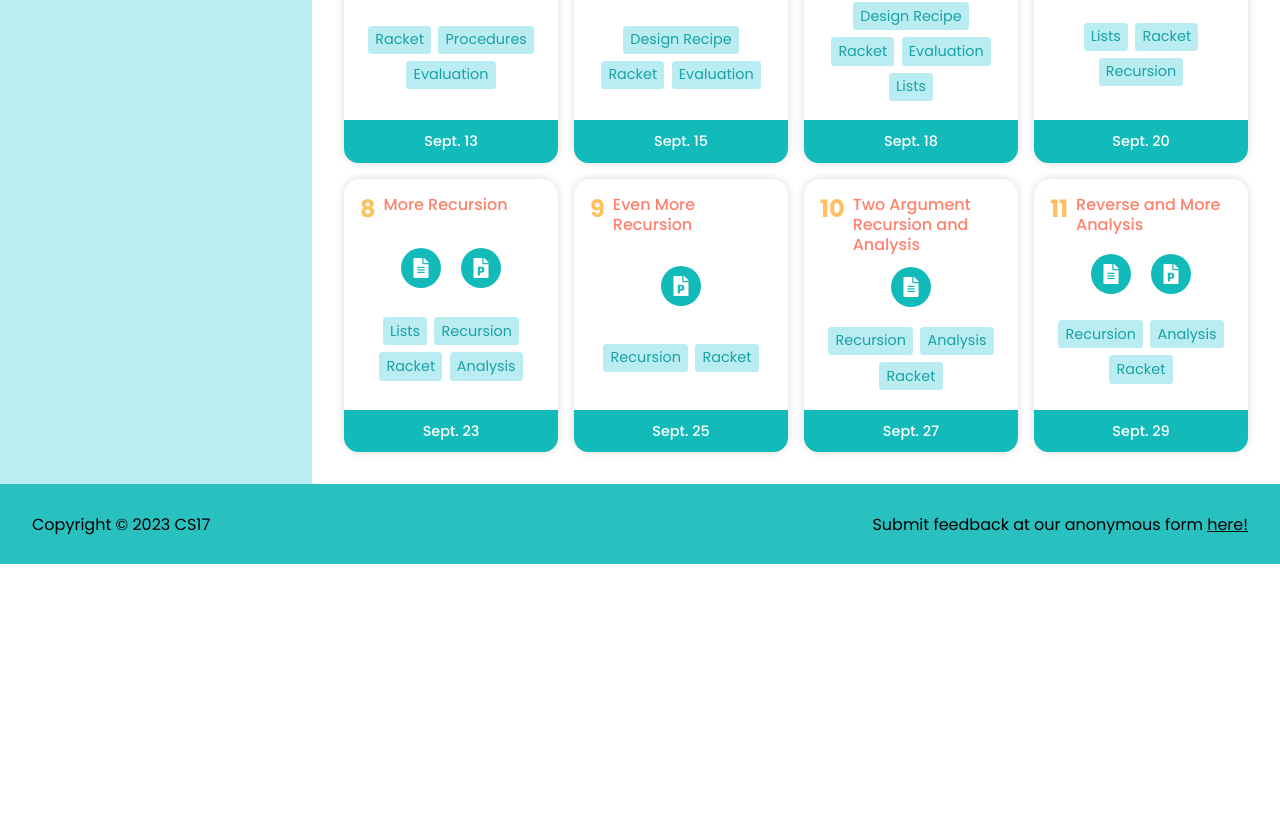
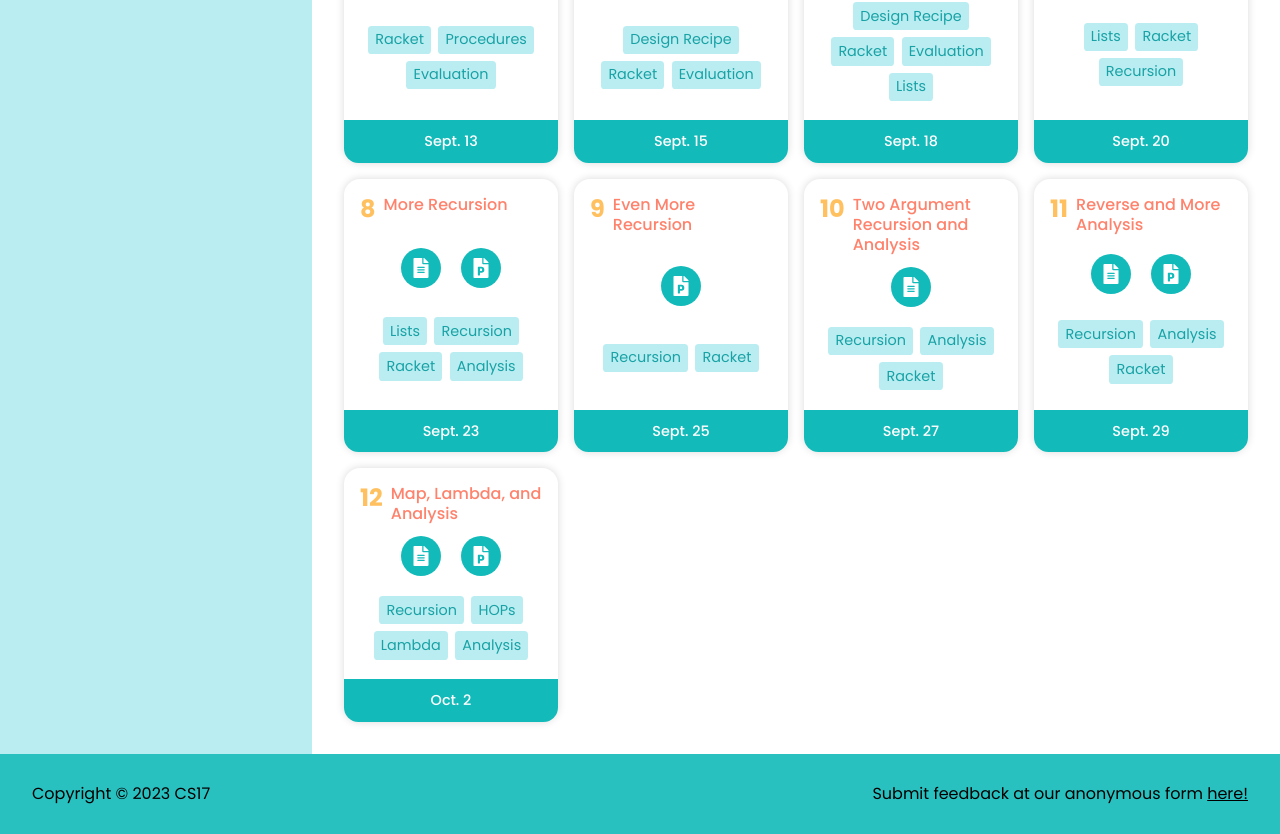
Before and after one commit to cs17-fall2023/cs17-fall2023.github.io, a React (Create React App) app: page /classes in a window 1280 px wide. Shown: the part 523-1357 px from the top of the page. Before the commit the page ends 1087 px from the top, so only its background shows below. Built offline with nearby package versions, Linux system fonts and the light colour scheme.

Commit message:
class 12

```diff
--- a/src/Info/Notes/Classes/Classes.js
+++ b/src/Info/Notes/Classes/Classes.js
@@ -109,15 +109,15 @@ const classes = [
 		],
 		tags: ["Recursion", "Analysis", "Racket"]
 	},
-	// {
-	// 	number: 12, title: "Analysis: Plug-n-Chug", outDate: "Oct. 4", active: false,
-	// 	links: [
-	// 		{ icon: <FaFileAlt />, link: "https://drive.google.com/file/d/1igJyZNmlxVRlJpxoFfbISNCJl6tp8ZDg/view?usp=sharing", label: "Notes" },
-	// 		{ icon: <FaYoutube />, link: "https://brown.hosted.panopto.com/Panopto/Pages/Viewer.aspx?id=de96ae25-0ed2-429c-80a5-af1000ecc3ab", label: "Recording" },
-	// 		{ icon: <FaFilePowerpoint />, link: "https://docs.google.com/presentation/d/1iQ-iVKrGzc5-TAze-t0ge1akwyVPVLsB/edit?usp=sharing&ouid=102918815439366304366&rtpof=false&sd=false", label: "Slides" },
-	// 	],
-	// 	tags: ["Recursion", "Analysis"]
-	// },
+	{
+		number: 12, title: "Map, Lambda, and Analysis", outDate: "Oct. 2", active: true,
+		links: [
+			{ icon: <FaFileAlt />, link: "https://docs.google.com/document/d/10Amy39NbbiuRrpebdx5BmaIXsFMwhZdfKPf0EfGT2Ig/edit?usp=sharing", label: "Notes" },
+			//{ icon: <FaYoutube />, link: "https://brown.hosted.panopto.com/Panopto/Pages/Viewer.aspx?id=de96ae25-0ed2-429c-80a5-af1000ecc3ab", label: "Recording" },
+			{ icon: <FaFilePowerpoint />, link: "https://docs.google.com/presentation/d/1qltbnA9KwwSSJZg-UymtvC2M8XieuKB3/edit?usp=sharing&ouid=107485465646607954788&rtpof=true&sd=true", label: "Slides" },
+		],
+		tags: ["Recursion", "HOPs", "Lambda", "Analysis"]
+	},
 	// {
 	// 	number: 13, title: "More Analysis and Intro to Lambda", outDate: "Oct. 5", active: false,
 	// 	links: [
```
